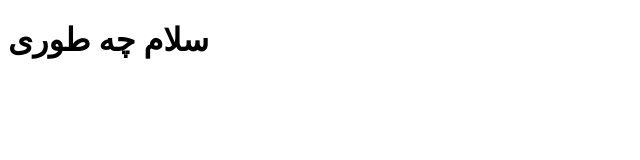
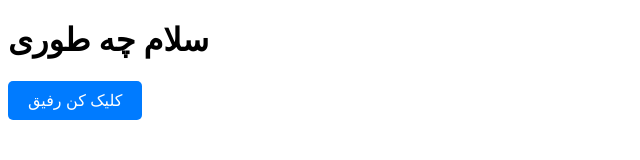
Before and after one commit to zaharalem/marketing, a plain HTML site: page index.html in a window 1280 px wide. Shown: the whole page, without its empty margins (0-640 px from the left). Drawn offline with Linux system fonts and the light colour scheme.

Commit message:
Update index.html

```diff
--- a/index.html
+++ b/index.html
@@ -2,8 +2,25 @@
 <html>
   <head>
     <title>marketing</title>
+    <style>
+      .btn {
+        display: inline-block;
+        background-color: #007bff;
+        color: white;
+        padding: 10px 20px;
+        text-decoration: none;
+        border-radius: 5px;
+        font-family: sans-serif;
+      }
+      .btn:hover {
+        background-color: #0056b3;
+      }
+    </style>
   </head>
   <body>
     <h1>سلام چه طوری</h1>
+    <a href="https://www.yektanet.com/category/%D9%85%D8%A7%D8%B1%DA%A9%D8%AA%DB%8C%D9%86%DA%AF/" target="_blank" class="btn">
+      کلیک کن رفیق
+    </a>
   </body>
 </html>
```
